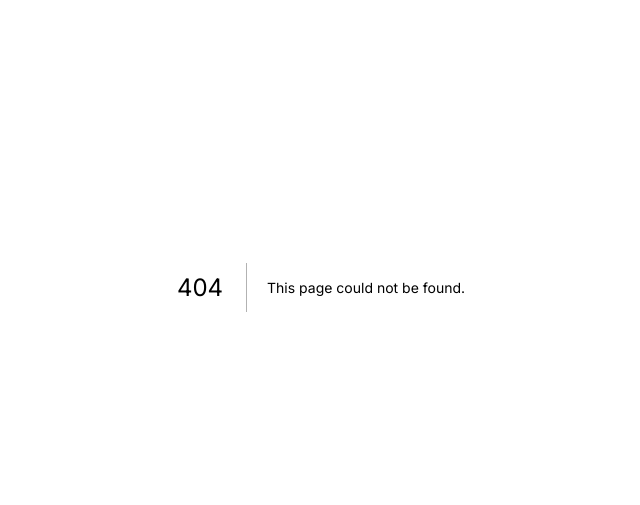
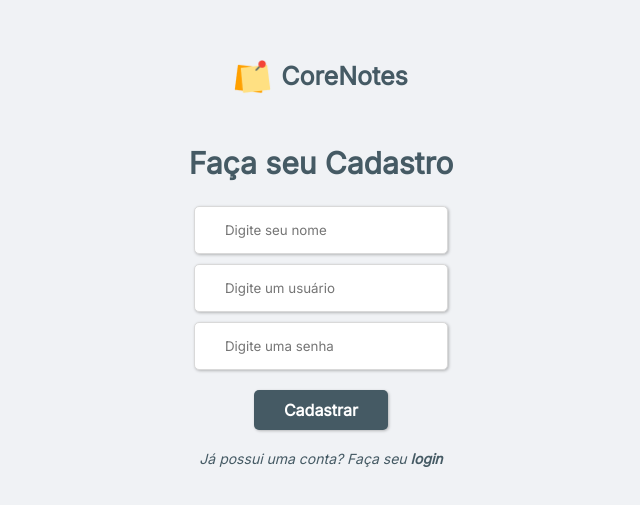
Before and after one commit to costagabriel99/note, a Next.js app: page /signup in a window 1280 px wide. Before the commit this address had no page. Shown: the part 113-618 px from the top of the page, without its empty margins (319-959 px from the left). Built offline with nearby package versions, Linux system fonts and the light colour scheme.

Commit message:
Criado paginas de login e cadastro

```diff
--- a/package.json
+++ b/package.json
@@ -12,6 +12,7 @@
   "author": "",
   "license": "ISC",
   "dependencies": {
+    "axios": "^1.4.0",
     "joi": "^17.6.0",
     "mongoose": "^7.3.1",
     "next": "^13.4.7",
--- /dev/null
+++ b/pages/signup.jsx
@@ -0,0 +1,100 @@
+import styled from 'styled-components'
+import Link from 'next/link'
+import { useState } from 'react'
+
+import Logo from '../src/components/layouts/Logo'
+import { SubmitButton } from '../src/components/layouts/Button'
+
+const SingupContent = styled.div`
+  display: flex;
+  flex-direction: column;
+  align-items: center;
+  justify-content: center;
+  height: 100vh;
+  gap: 20px;
+  padding-bottom: 50px;
+  color: ${(props) => props.theme.primary};
+
+  input {
+    border: 1px solid ${(props) => props.theme.inputBorder};
+    padding: 15px 30px;
+    border-radius: 5px;
+    box-shadow: 1px 1px 3px 0px rgba(0, 0, 0, 0.25);
+
+    &:focus {
+      outline: none;
+    }
+  }
+
+  h1 {
+    font-size: 30px;
+    margin-bottom: 15px;
+  }
+
+  span {
+    font-size: 14px;
+    font-style: italic;
+  }
+`
+const Brand = styled.div`
+  display: flex;
+  margin-bottom: 30px;
+  align-items: center;
+  gap: 10px;
+
+  h2 {
+    font-size: 25px;
+  }
+`
+
+const SigninForm = styled.form`
+  display: flex;
+  flex-direction: column;
+  align-items: center;
+  gap: 10px;
+`
+
+export default function SignupPage() {
+  const [user, setUser] = useState('')
+  const [password, setPassword] = useState('')
+  const [name, setName] = useState('')
+
+  const handleLogin = (e) => {
+    setUser(e.target.value)
+  }
+
+  const handlePassword = (e) => {
+    setPassword(e.target.value)
+  }
+
+  const handleName = (e) => {
+    setName(e.target.value)
+  }
+
+  const handleSubmit = (e) => {
+    e.preventDefault()
+  }
+  return (
+    <SingupContent>
+      <Brand>
+        <Logo />
+        <h2>CoreNotes</h2>
+      </Brand>
+      <SigninForm onSubmit={handleSubmit}>
+        <h1>Faça seu Cadastro</h1>
+        <input placeholder="Digite seu nome" type="text" value={name} onChange={handleName} />
+        <input placeholder="Digite um usuário" type="text" value={user} onChange={handleLogin} />
+        <input
+          placeholder="Digite uma senha"
+          type="password"
+          value={password}
+          onChange={handlePassword}
+        />
+        <SubmitButton type="submit">Cadastrar</SubmitButton>
+      </SigninForm>
+      <span>
+        Já possui uma conta? Faça seu <Link href="/login">login</Link>
+      </span>
+    </SingupContent>
+  )
+}
--- a/src/components/layouts/Button.jsx
+++ b/src/components/layouts/Button.jsx
@@ -16,6 +16,26 @@ const StyledButton = styled.button`
   }
 `
 
+const ColoredButton = styled(StyledButton)`
+  background-color: ${props => props.theme.primary};
+  color: ${props => props.theme.white};
+  font-weight: 700;
+  font-size: 16px;
+  box-shadow: 1px 1px 3px 0px rgba(0, 0, 0, 0.25);
+  border: none;
+  padding: 10px 30px;
+  margin-top: 10px;
+
+  :hover {
+    background-color: ${props => props.theme.white};
+    color: ${props => props.theme.primary};
+  }
+`
+
 export default function Button({ children }) {
   return <StyledButton>{children}</StyledButton>
 }
+
+export function SubmitButton({children}) {
+  return <ColoredButton>{children}</ColoredButton>
+}
```
Also changed, not shown: pages/login.jsx (added, +95 -0 lines), src/components/inputs/CreatePost.jsx (+54 -15 lines), 1 other file (tests, documents, lock files or other folders).
